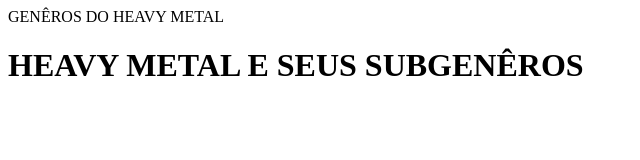
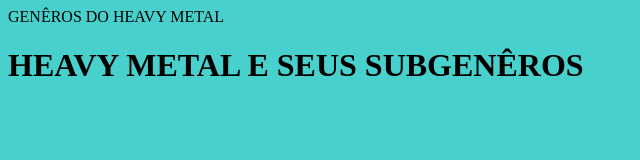
Before and after one commit to diabodevil/meuprimeirosite2025-1B, a plain HTML site: page index.html in a window 1280 px wide. Shown: the whole page, without its empty margins (0-640 px from the left). Drawn offline with Linux system fonts and the light colour scheme.

Commit message:
aula1307

```diff
--- a/index.html
+++ b/index.html
@@ -9,5 +9,6 @@
 <body>
    <header> GENÊROS DO HEAVY METAL</header>
    <h1>HEAVY METAL E SEUS SUBGENÊROS</h1>
+   <p></p>
 </body>
 </html>
--- a/style.css
+++ b/style.css
@@ -0,0 +1,3 @@
+body {
+     background-color: mediumturquoise;
+}
```
